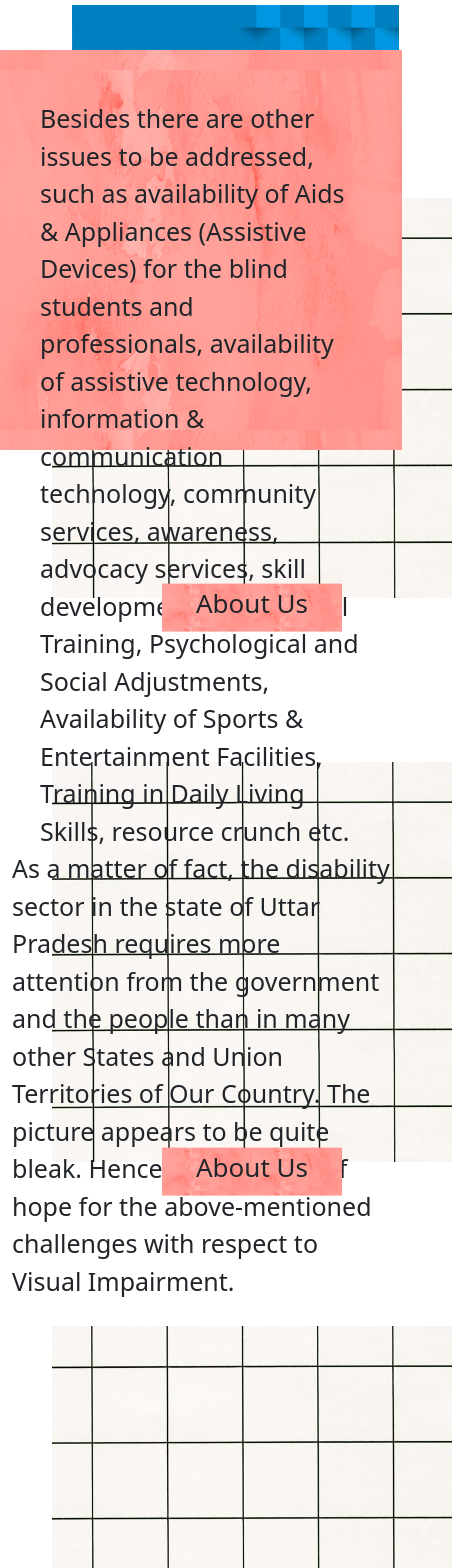
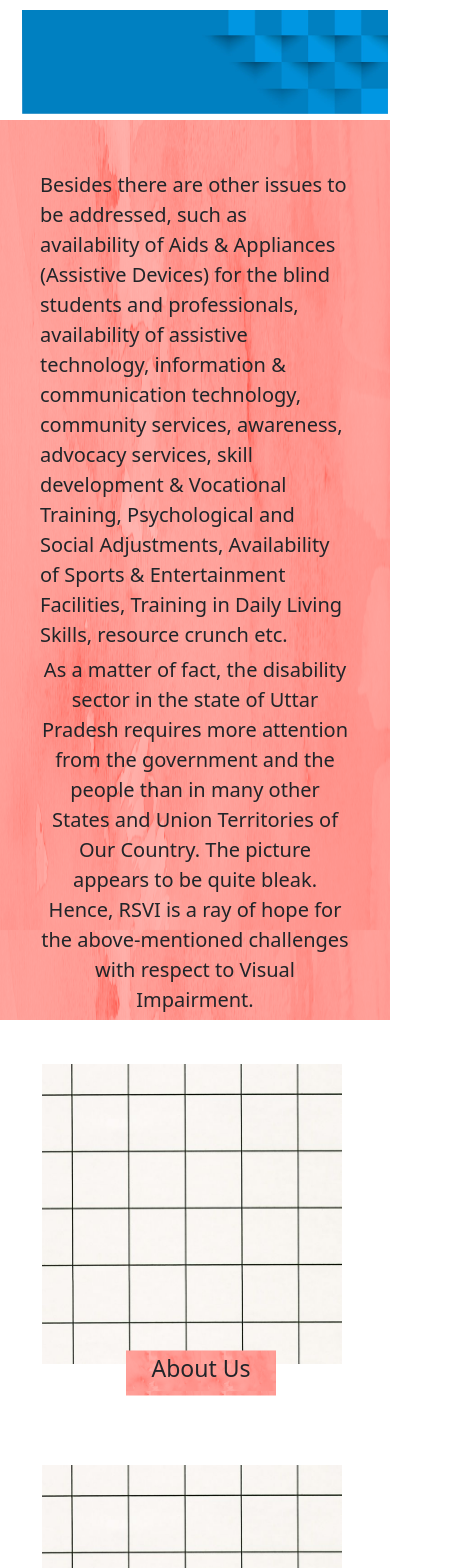
Before and after one commit to anjalichaturvedi/rsvi-assignment, a React (Create React App) app in the folder client/: page / in a window 390 px wide. Shown: the top 1568 px of the page, 452 px wide, since content can reach past the window. Built offline with nearby package versions, Linux system fonts and the light colour scheme.

Commit message:
responsive for mobile

```diff
--- a/client/src/Components/About/About.js
+++ b/client/src/Components/About/About.js
@@ -23,7 +23,7 @@ class About extends Component {
               </Row>
               <Row>
               <Col>
-              <img src={boxbg} alt='dummy' className={styles.boxbg}/>
+              <img src={boxbg} alt='dummy' className={styles.boxbgmain}/>
                 <p className={styles.sbox}> About Us </p>
               </Col>
               <Col>
--- a/client/src/Components/About/About.module.css
+++ b/client/src/Components/About/About.module.css
@@ -9,15 +9,24 @@
 .bgimage:hover {
   z-index: 1;
 }
+
+@media screen and (max-width: 800px) {
+  .bgimage {
+     position: relative;
+     margin-left: 10px;
+     width: auto;
+     margin-right: 30px;
+     margin-top: 10px;
+  }
+}
+
 .section5 {
   font-size: 25px;
   margin-top: 50px;
   margin-bottom: 50px;
   background-size: 100% 90%;
   height: 400px;
-  position: relative;
   background-image: url('./Images/background-red.png');
-  background-position: center;
   position: absolute;
 }
 
@@ -25,15 +34,73 @@
   z-index: -1;
 }
 
+@media screen and (max-width: 800px) {
+  .section5 {
+     margin-top: 120px;
+     z-index: 0;
+     width: 100%;
+     height: 900px;
+     margin-right: 0;
+  }
+}
+
 .para1 {
   padding: 50px 40px 0px 40px;
   margin-bottom: 0px;
+}
+
+@media screen and (max-width: 800px) {
+  .para1 {
+    font-size: 20px;
+  }
+}
+
+.para2 {
+  padding: 0px 40px 0px 40px;
+  margin-bottom: 0px;
+  justify-content: center;
+  align-items: center;
+  text-align: center;
+}
+
+@media screen and (max-width: 800px) {
+  .para2 {
+    font-size: 20px;
+  }
 }
 
 .boxbg {
   height: 400px;
   margin-left: 40px;
   margin-top: 100px;
+}
+
+@media screen and (max-width: 800px) {
+  .boxbg {
+   height: 300px;
+   justify-content: center;
+   align-items: center;
+   margin-right: 20px;
+   margin-left: 30px;
+   margin-top: 40px;
+  }
+}
+
+.boxbgmain {
+  height: 400px;
+  margin-left: 40px;
+  margin-top: 130px;
+}
+
+@media screen and (max-width: 800px) {
+  .boxbgmain {
+   margin-top: 950px;
+   height: 300px;
+   justify-content: center;
+   align-items: center;
+   margin-right: 20px;
+   margin-left: 30px;
+  }
 }
 
 .sbox {
@@ -50,3 +117,13 @@
   transform: translate(0%, -30%);
   font-size: 26px;
 }
+
+@media screen and (max-width: 800px) {
+  .sbox {
+    height: 45px;
+    width: 150px;
+    transform: translate(-24%, -30%);
+    font-size: 23px;
+    align-items: center;
+  }
+}
```
